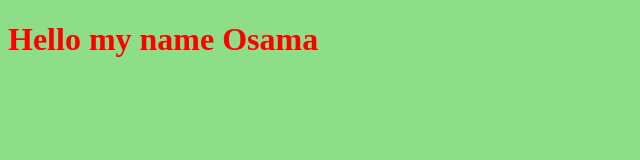
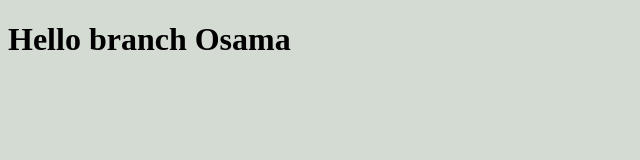
Before and after one commit to OsamaAshrafAllouh/test, a plain HTML site: page index.html in a window 1280 px wide. Shown: the whole page, without its empty margins (0-640 px from the left). Drawn offline with Linux system fonts and the light colour scheme.

Commit message:
change style for the title

```diff
--- a/app.js
+++ b/app.js
@@ -1 +1 @@
-alert("Hello");
+alert("Hello  branch");
--- a/index.html
+++ b/index.html
@@ -7,7 +7,7 @@
     <link rel="stylesheet" href="style.css">
 </head>
 <body>
-   <h1>Hello my name Osama</h1>
+   <h1>Hello  branch Osama</h1>
    <script src="app.js"></script>
 </body>
 </html>
--- a/style.css
+++ b/style.css
@@ -1,6 +1,6 @@
 h1{
-    color:red
+    color:black
 }
 body{
-    background-color: rgb(142, 222, 135);
+    background-color: rgb(212, 219, 211);
 }
```
